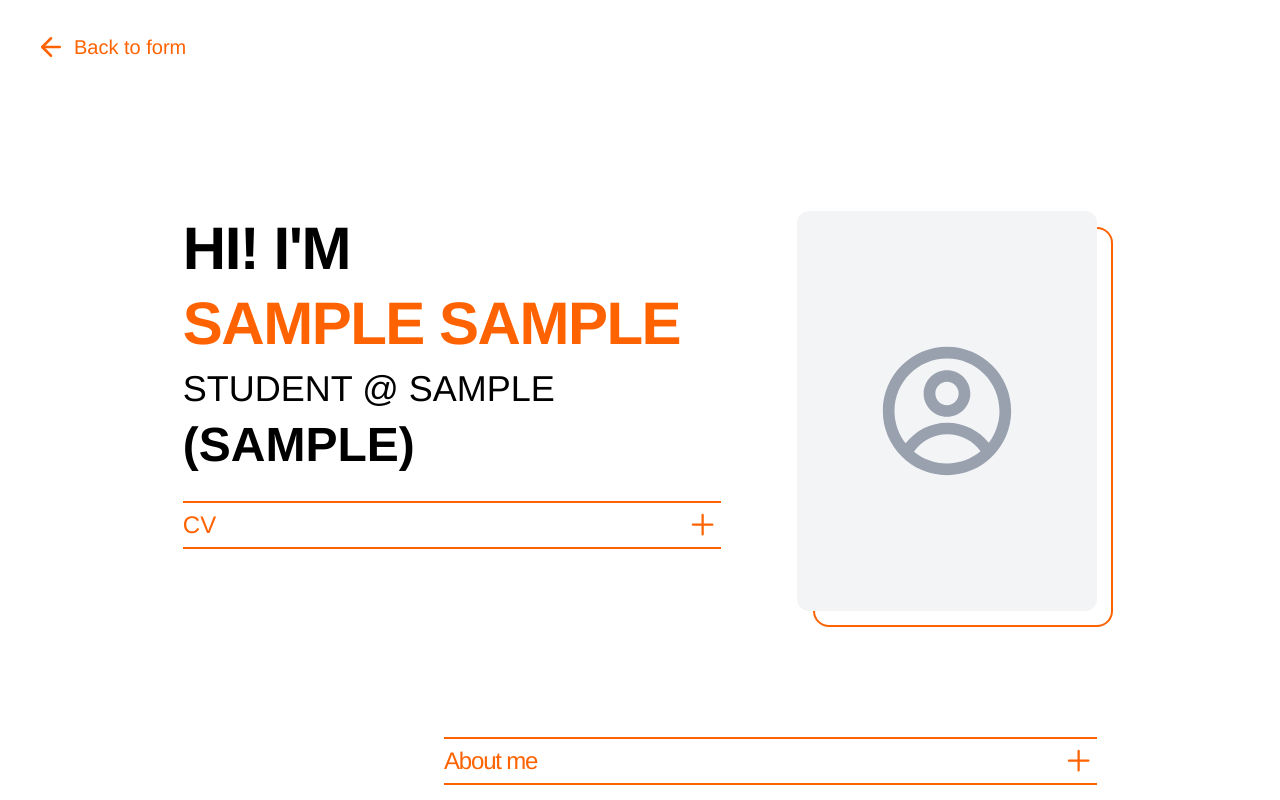
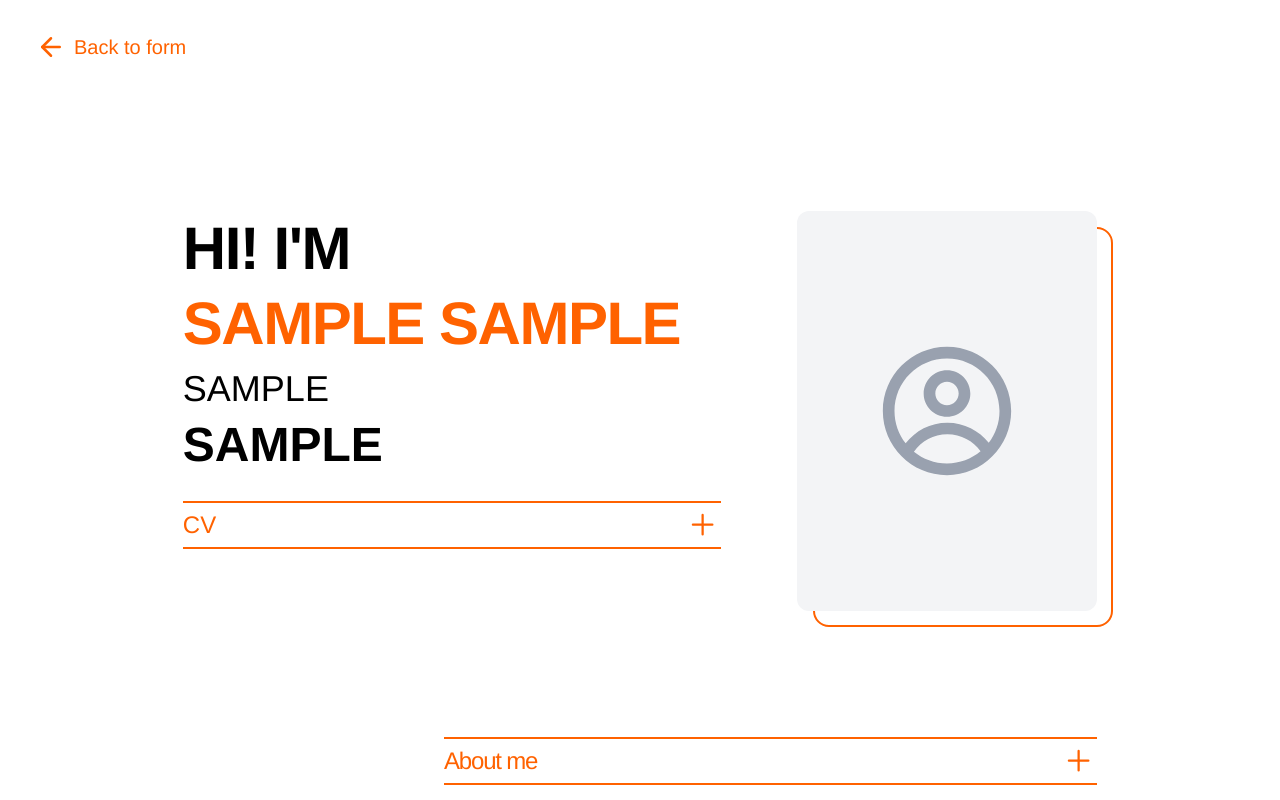
Before and after one commit to maxwelin/team-1, a React (Vite) app: page / in a window 1280 px wide. Both pictures are taken after typing "Sample", "Sample", "Sample", "Sample", "name@example.com", "5551234" into the empty fields and a click on the button "GENERATE PORTFOLIO". Shown: the top 800 px of the page. Built offline with nearby package versions, Linux system fonts and the light colour scheme.

Commit message:
tog bort school @ och paranteser i hero

```diff
--- a/src/components/Portfolio/Hero.jsx
+++ b/src/components/Portfolio/Hero.jsx
@@ -25,10 +25,10 @@ const Hero = () => {
           </h1>
 
           <h2 className="text-xl sm:text-2xl md:text-3xl xl:text-4xl font-light mt-2">
-            STUDENT @ {school}
+            {school}
           </h2>
           <h2 className="text-2xl sm:text-3xl md:text-4xl xl:text-5xl font-bold mt-3 mb-8">
-            ({education})
+            {education}
           </h2>
 
           {/* 📎 CV-länk */}
```
